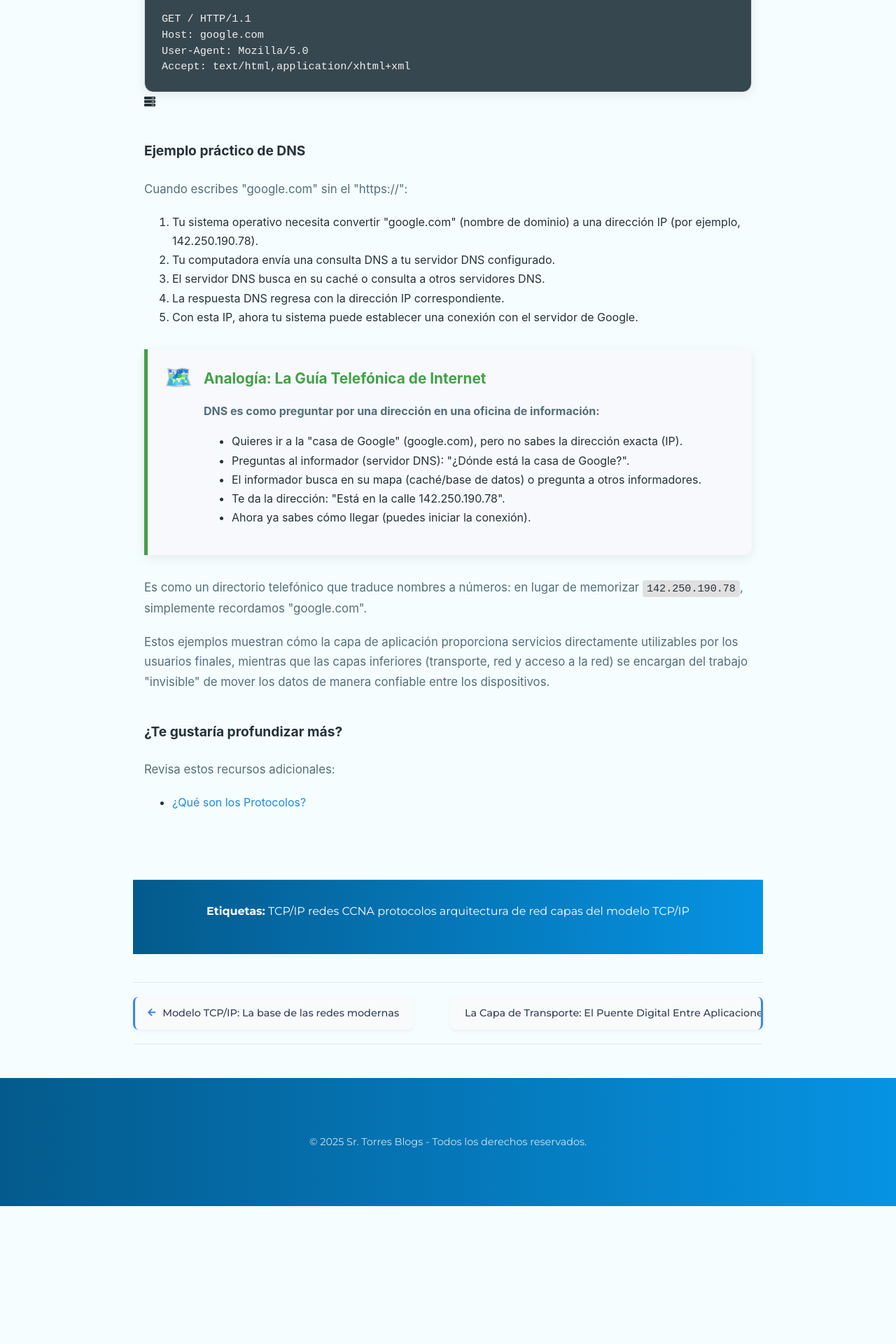
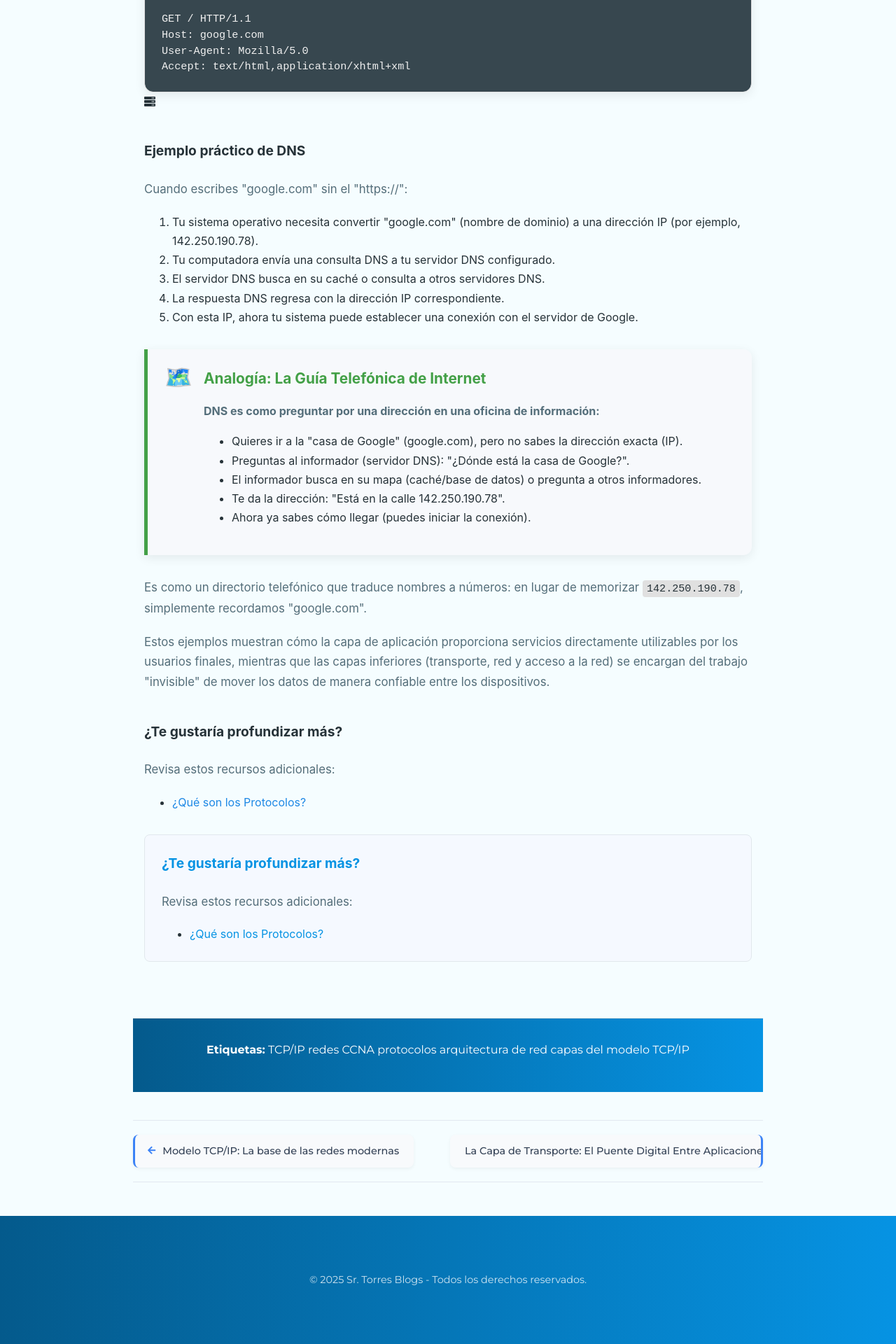
Before and after one commit to wilberquinto455/redes, a Jekyll site: the page built from _posts/2025-04-16-Capas-del-Modelo-TCP-IP.md, in a window 1280 px wide. Shown: the part 3320-5240 px from the top of the page at 70% size. Built offline with Jekyll 4.4.1, drawn with Linux system fonts in a browser that asks for light colours; before the commit the page ends 5043 px from its top, so only the background shows below that; some of the changed lines change nothing that is shown.

Commit message:
capas del modelo TCP/IP trasporte 1.8

```diff
--- a/_posts/2025-04-16-Capas-del-Modelo-TCP-IP.md
+++ b/_posts/2025-04-16-Capas-del-Modelo-TCP-IP.md
@@ -161,6 +161,15 @@ Accept: text/html,application/xhtml+xml</code></pre>
                 <li><a href="https://docs.google.com/document/d/1xMRlZn9tTpOKSTDwzAEbV4YRyG7acaYD/edit?usp=sharing&ouid=100942887710428516849&rtpof=true&sd=true" target="_blank" rel="noopener noreferrer">¿Qué son los Protocolos?</a></li>
                 </ul>
             </div>
+
+            <div class="cta-container">
+            <h4>¿Te gustaría profundizar más?</h4>
+            <p>Revisa estos recursos adicionales:</p>
+            <ul>
+             <li><a href="https://docs.google.com/document/d/1xMRlZn9tTpOKSTDwzAEbV4YRyG7acaYD/edit?usp=sharing&ouid=100942887710428516849&rtpof=true&sd=true" target="_blank" rel="noopener noreferrer">¿Qué son los Protocolos?</a></li>
+            </ul>
+          </div>
+
         </section>
 
         </article>
@@ -1226,4 +1235,27 @@ Accept: text/html,application/xhtml+xml</code></pre>
         font-size: 0.6rem;
     }
 }
+
+/* Call to action */
+.cta-container {
+  background-color: #f5f9ff;
+  border: 1px solid #e1e8ed;
+  border-radius: 8px;
+  padding: 1.5rem;
+  margin-top: 2rem;
+}
+
+.cta-container h4 {
+  color: #0693e3;
+  margin-top: 0;
+}
+
+.cta-container ul {
+  margin-bottom: 0;
+}
+
+.cta-container a {
+  color: #0693e3;
+  text-decoration: none;
+}
 </style>
```
